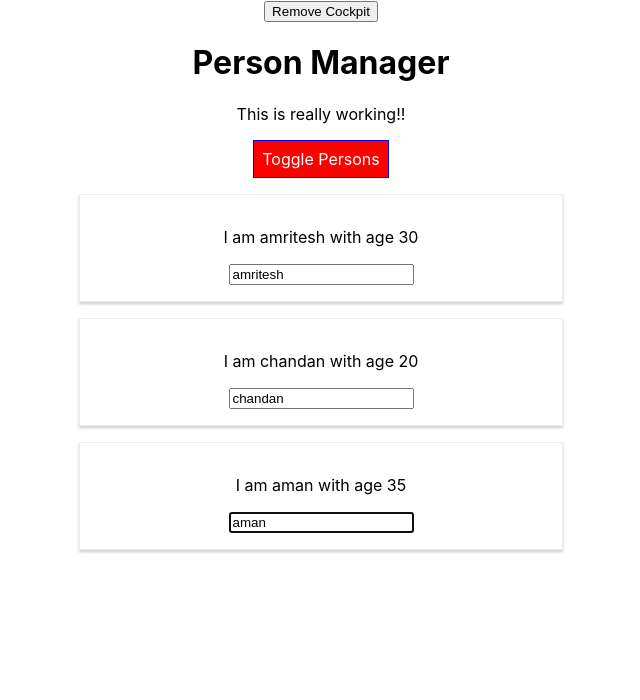
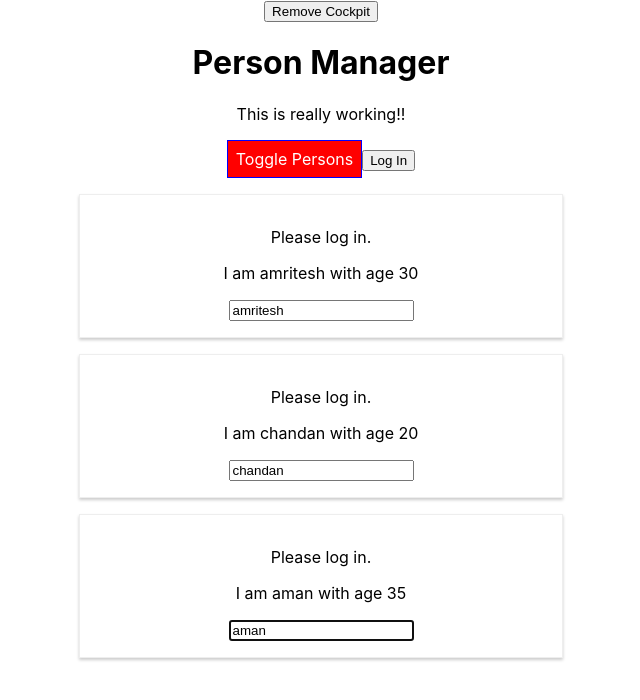
Before and after one commit to amriteshchandan/LearnReactJS, a React (Create React App) app: page / in a window 1280 px wide. Shown: the top 700 px of the page, without its empty margins (319-959 px from the left). Built offline with nearby package versions, Linux system fonts and the light colour scheme.

Commit message:
Props Chain Problem

```diff
--- a/src/components/Cockpit/Cockpit.js
+++ b/src/components/Cockpit/Cockpit.js
@@ -47,6 +47,7 @@
       >
         Toggle Persons
       </button>
+      <button onClick={props.login}>Log In</button>
     </div>
   );
 };
--- a/src/components/Persons/Person/Person.js
+++ b/src/components/Persons/Person/Person.js
@@ -15,10 +15,11 @@
   }
 
   render() {
-    console.log("[Person.js] rendering....");
+    console.log("[Person.js] rendering....", this.props);
     return (
       // <div className={classes.Person}>
       <Aux>
+        {this.props.isAuth ? <p>Authenticated</p> : <p>Please log in.</p>}
         <p onClick={this.props.click}>
           I am {this.props.name} with age {this.props.age} {this.props.children}
         </p>
--- a/src/components/Persons/Persons.js
+++ b/src/components/Persons/Persons.js
@@ -11,11 +11,11 @@
   //   console.log("[Persons.js] componentWillReceiveProps");
   // }
 
-  shouldComponentUpdate(nextProps, nextState) {
-    console.log("[Persons.js] shouldComponentUpdate");
-    return this.props.persons !== nextProps.persons;
-    // return true;
-  }
+  // shouldComponentUpdate(nextProps, nextState) {
+  // console.log("[Persons.js] shouldComponentUpdate");
+  // return this.props.persons !== nextProps.persons;
+  // return true;
+  // }
 
   getSnapshotBeforeUpdate(previousProps, previousState) {
     console.log("[Persons.js] getSnapshotBeforeUpdate");
@@ -39,6 +39,7 @@
           age={person.age}
           key={person.id}
           changed={event => this.props.changed(event, person.id)}
+          isAuth={this.props.isAuthenticated}
         />
       );
     });
--- a/src/containers/App.js
+++ b/src/containers/App.js
@@ -40,7 +40,8 @@
     ],
     showPersons: false,
     showCockpit: true,
-    changeCounter: 0
+    changeCounter: 0,
+    authenticated: false
   };
 
   togglePersonsHandler = () => {
@@ -86,6 +87,11 @@
     this.setState({ persons });
   };
 
+  loginHandler = () => {
+    console.log("+++++++++++++++++++++++++ loginHandler");
+    this.setState({ authenticated: true });
+  };
+
   render() {
     console.log("[App.js] render");
     let buttonClasses = [styles.Button];
@@ -97,6 +103,7 @@
             persons={this.state.persons}
             clicked={this.deletePerson}
             changed={this.nameChangeHandler}
+            isAuthenticated={this.state.authenticated}
           />
         </div>
       );
@@ -118,6 +125,7 @@
             showPersons={this.state.showPersons}
             personsLength={this.state.persons.length}
             clicked={this.togglePersonsHandler}
+            login={this.loginHandler}
           />
         ) : null}
         {persons}
```
